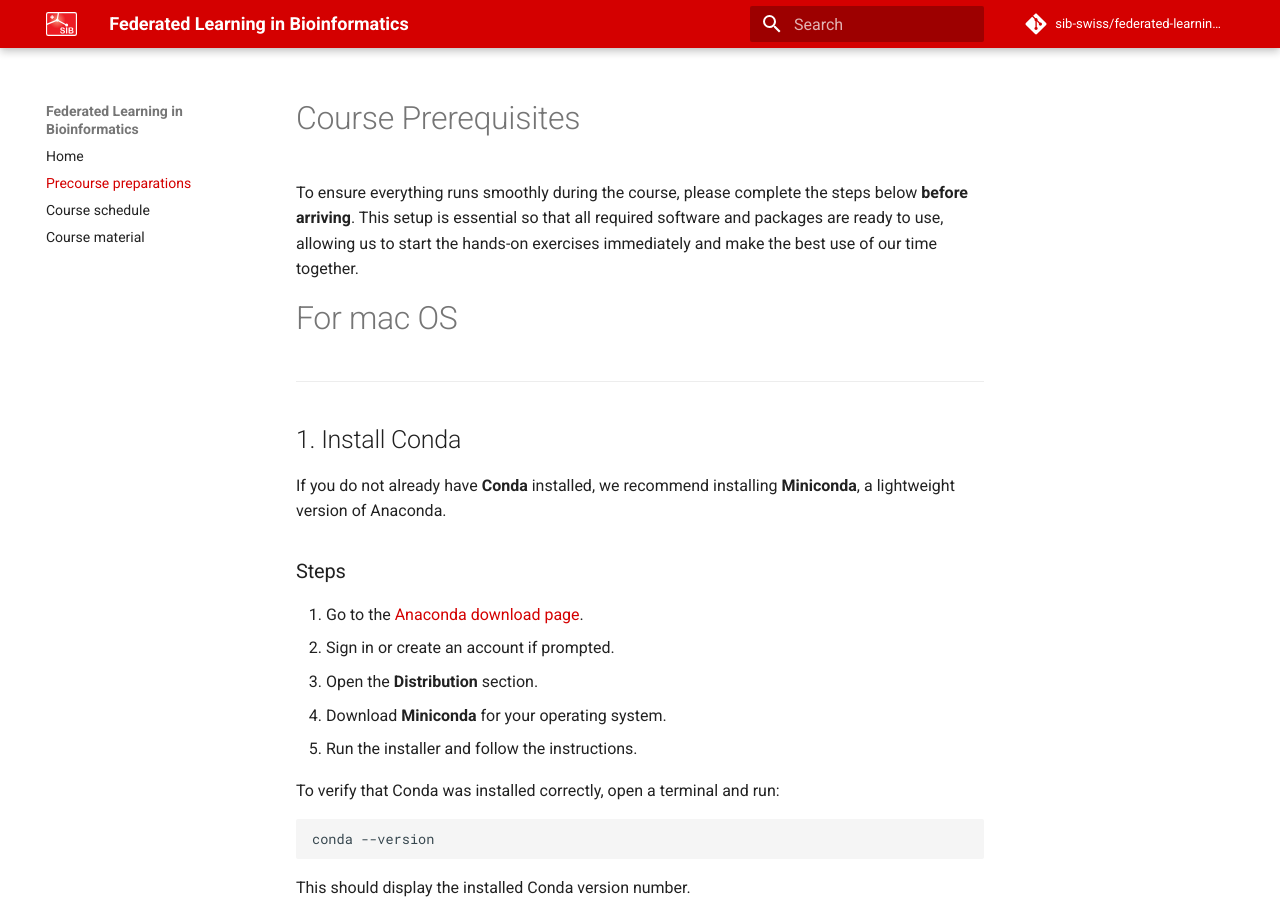
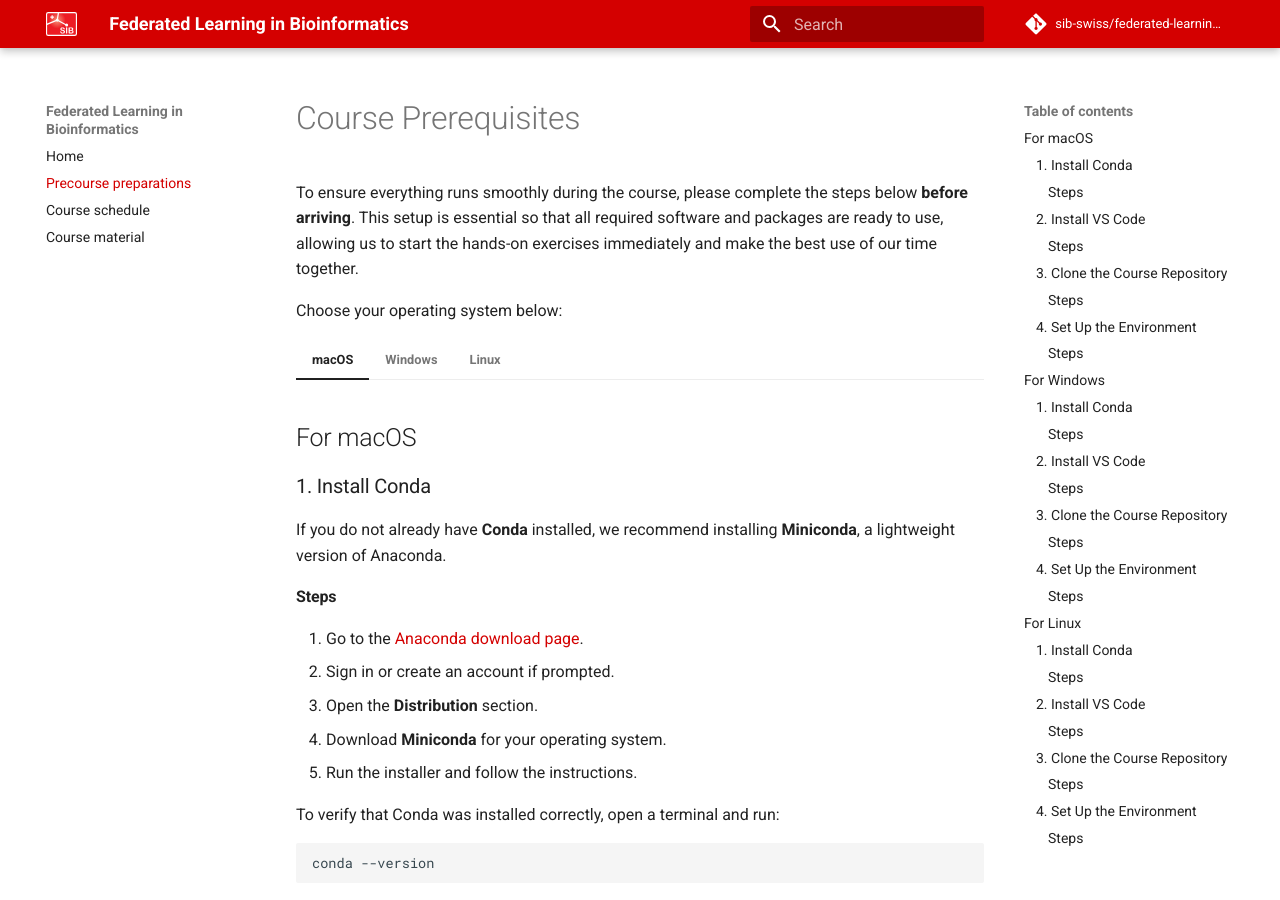
Before and after one commit to sib-swiss/federated-learning-training, an MkDocs documentation site: the page built from docs/precourse.md, in a window 1280 px wide and 900 px high. Built offline with MkDocs 1.6.1 and Material for MkDocs 9.7.7, drawn with Linux system fonts in a browser that asks for light colours; comment, search, counter and statistics services are not loaded; some of the changed lines change nothing that is shown.

Commit message:
added tabs

````diff
--- a/docs/precourse.md
+++ b/docs/precourse.md
@@ -2,92 +2,236 @@
 
 To ensure everything runs smoothly during the course, please complete the steps below **before arriving**. This setup is essential so that all required software and packages are ready to use, allowing us to start the hands-on exercises immediately and make the best use of our time together.
 
-# For mac OS
+Choose your operating system below:
 
----
+=== "macOS"
 
-## 1. Install Conda
+    ## For macOS
 
-If you do not already have **Conda** installed, we recommend installing **Miniconda**, a lightweight version of Anaconda.
+    ### 1. Install Conda
 
-### Steps
+    If you do not already have **Conda** installed, we recommend installing **Miniconda**, a lightweight version of Anaconda.
 
-1. Go to the [Anaconda download page](https://www.anaconda.com/download).
-2. Sign in or create an account if prompted.
-3. Open the **Distribution** section.
-4. Download **Miniconda** for your operating system.
-5. Run the installer and follow the instructions.
+    #### Steps
 
-To verify that Conda was installed correctly, open a terminal and run:
+    1. Go to the [Anaconda download page](https://www.anaconda.com/download).
+    2. Sign in or create an account if prompted.
+    3. Open the **Distribution** section.
+    4. Download **Miniconda** for your operating system.
+    5. Run the installer and follow the instructions.
 
-```bash
-conda --version
-```
+    To verify that Conda was installed correctly, open a terminal and run:
 
-This should display the installed Conda version number.
+    ```bash
+    conda --version
+    ```
 
----
+    This should display the installed Conda version number.
 
-## 2. Install VS Code
+    ### 2. Install VS Code
 
-If you do not already have **Visual Studio Code (VS Code)** installed, please install it as your editor for the course.
+    If you do not already have **Visual Studio Code (VS Code)** installed, please install it as your editor for the course.
 
-### Steps
+    #### Steps
 
-1. Go to the official [VS Code download page](https://code.visualstudio.com/).
-2. Download the installer for your operating system (Windows, macOS, or Linux).
-3. Follow the installation instructions for your platform.
-4. Launch VS Code once installation is complete.
+    1. Go to the official [VS Code download page](https://code.visualstudio.com/).
+    2. Download the installer for your operating system (Windows, macOS, or Linux).
+    3. Follow the installation instructions for your platform.
+    4. Launch VS Code once installation is complete.
 
-To verify that VS Code was installed correctly, open the application successfully.
+    To verify that VS Code was installed correctly, open the application successfully.
 
----
+    ### 3. Clone the Course Repository
 
-## 3. Clone the Course Repository
+    You will need a local copy of the course GitHub repository to access the course materials and the environment file.
 
-You will need a local copy of the course GitHub repository to access the course materials and the environment file.
+    #### Steps
 
-### Steps
+    1. Open **VS Code**.
+    2. On the start screen, click **Clone Git Repository**.
+    3. When prompted, enter the repository URL:
 
-1. Open **VS Code**.
-2. On the start screen, click **Clone Git Repository**.
-3. When prompted, enter the repository URL:
+    ```text
+    https://github.com/sib-swiss/federated-learning-training.git
+    ```
 
-```text
-https://github.com/sib-swiss/federated-learning-training.git
-```
+    4. Choose the folder where you would like to save the course files.
+    5. Once the download is complete, click **Open** to open the repository in VS Code.
 
-4. Choose the folder where you would like to save the course files.
-5. Once the download is complete, click **Open** to open the repository in VS Code.
+    ### 4. Set Up the Environment
 
----
+    We provide a Conda environment file that installs all required packages for the exercises.
 
-## 4. Set Up the Environment
+    #### Steps
 
-We provide a Conda environment file that installs all required packages for the exercises.
+    1. If it is not already open, open **VS Code** and load the cloned `federated-learning-training` folder.
+    2. Open a terminal in VS Code via **Terminal > New Terminal**.
+    3. Run the following command:
 
-### Steps
+    ```bash
+    conda env create -f fl-course-env.yaml
+    ```
 
-1. If it is not already open, open **VS Code** and load the cloned `federated-learning-training` folder.
-2. Open a terminal in VS Code via **Terminal > New Terminal**.
-3. Run the following command:
+    This may take a while.
 
-```bash
-conda env create -f fl-course-env.yaml
-```
+    4. Once the installation is complete, activate the environment:
 
-This may take a while.
+    ```bash
+    conda activate fl-course-env
+    ```
 
-4. Once the installation is complete, activate the environment:
+    5. In VS Code, select the `fl-course-env` interpreter if prompted.
 
-```bash
-conda activate fl-course-env
-```
+    Once activated, your terminal prompt should show the environment name at the beginning of the command line, for example:
 
-5. In VS Code, select the `fl-course-env` interpreter if prompted.
+    ```bash
+    (fl-course-env) your-name@your-computer federated-learning-training %
+    ```
 
-Once activated, your terminal prompt should show the environment name at the beginning of the command line, for example:
+=== "Windows"
 
-```bash
-(fl-course-env) your-name@your-computer federated-learning-training %
-```
+    ## For Windows
+
+    ### 1. Install Conda
+
+    If you do not already have **Conda** installed, install **Miniconda** for Windows from the [Anaconda download page](https://www.anaconda.com/download).
+
+    #### Steps
+
+    1. Download the Windows installer.
+    2. Run the installer and follow the prompts.
+    3. Accept the default settings unless you need a custom location.
+
+    To verify that Conda was installed correctly, open PowerShell or Command Prompt and run:
+
+    ```powershell
+    conda --version
+    ```
+
+    This should display the installed Conda version number.
+
+    ### 2. Install VS Code
+
+    If you do not already have **Visual Studio Code (VS Code)** installed, please install it as your editor for the course.
+
+    #### Steps
+
+    1. Go to the official [VS Code download page](https://code.visualstudio.com/).
+    2. Download the installer for Windows.
+    3. Install VS Code and launch it when finished.
+
+    ### 3. Clone the Course Repository
+
+    You will need a local copy of the course GitHub repository to access the course materials and the environment file.
+
+    #### Steps
+
+    1. Open **VS Code**.
+    2. On the start screen, click **Clone Git Repository**.
+    3. When prompted, enter the repository URL:
+
+    ```text
+    https://github.com/sib-swiss/federated-learning-training.git
+    ```
+
+    4. Choose the folder where you would like to save the course files.
+    5. Once the download is complete, click **Open** to open the repository in VS Code.
+
+    ### 4. Set Up the Environment
+
+    We provide a Conda environment file that installs all required packages for the exercises.
+
+    #### Steps
+
+    1. Open a terminal in VS Code via **Terminal > New Terminal**.
+    2. Run the following command:
+
+    ```powershell
+    conda env create -f fl-course-env.yaml
+    ```
+
+    This may take a while.
+
+    3. Once the installation is complete, activate the environment:
+
+    ```powershell
+    conda activate fl-course-env
+    ```
+
+    4. In VS Code, select the `fl-course-env` interpreter if prompted.
+
+    Once activated, your terminal prompt should show the environment name at the beginning of the command line.
+
+=== "Linux"
+
+    ## For Linux
+
+    ### 1. Install Conda
+
+    If you do not already have **Conda** installed, install **Miniconda** for Linux from the [Anaconda download page](https://www.anaconda.com/download).
+
+    #### Steps
+
+    1. Download the Linux installer.
+    2. Run the installer and follow the instructions.
+    3. You may need to make the downloaded file executable before running it.
+
+    To verify that Conda was installed correctly, open a terminal and run:
+
+    ```bash
+    conda --version
+    ```
+
+    This should display the installed Conda version number.
+
+    ### 2. Install VS Code
+
+    If you do not already have **Visual Studio Code (VS Code)** installed, please install it as your editor for the course.
+
+    #### Steps
+
+    1. Go to the official [VS Code download page](https://code.visualstudio.com/).
+    2. Download the installer for Linux.
+    3. Follow the installation instructions for your distribution.
+
+    ### 3. Clone the Course Repository
+
+    You will need a local copy of the course GitHub repository to access the course materials and the environment file.
+
+    #### Steps
+
+    1. Open **VS Code**.
+    2. On the start screen, click **Clone Git Repository**.
+    3. When prompted, enter the repository URL:
+
+    ```text
+    https://github.com/sib-swiss/federated-learning-training.git
+    ```
+
+    4. Choose the folder where you would like to save the course files.
+    5. Once the download is complete, click **Open** to open the repository in VS Code.
+
+    ### 4. Set Up the Environment
+
+    We provide a Conda environment file that installs all required packages for the exercises.
+
+    #### Steps
+
+    1. Open a terminal in VS Code via **Terminal > New Terminal**.
+    2. Run the following command:
+
+    ```bash
+    conda env create -f fl-course-env.yaml
+    ```
+
+    This may take a while.
+
+    3. Once the installation is complete, activate the environment:
+
+    ```bash
+    conda activate fl-course-env
+    ```
+
+    4. In VS Code, select the `fl-course-env` interpreter if prompted.
+
+    Once activated, your terminal prompt should show the environment name at the beginning of the command line.
````
